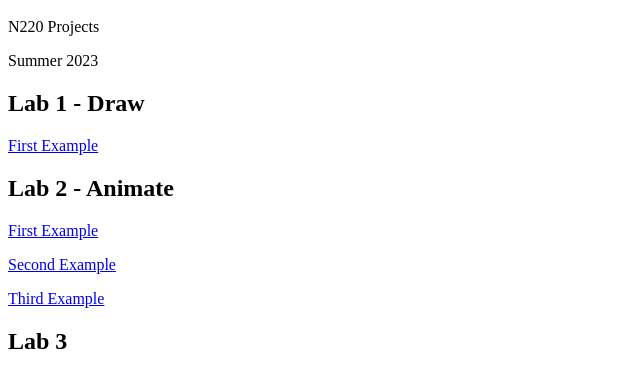
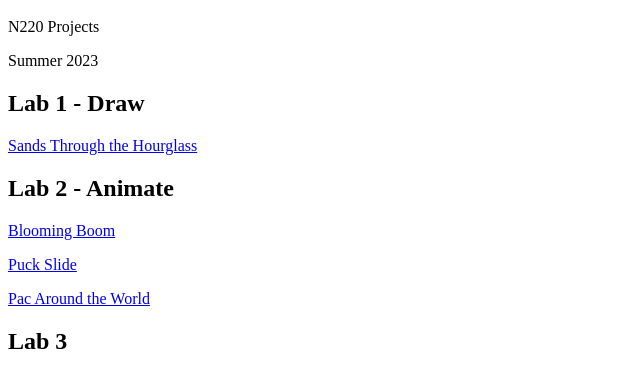
Before and after one commit to e-LisaGoodman/MEDIA-APPLICATION-DEV-2023-N220-, a plain HTML site: page index.html in a window 1280 px wide. Shown: the part 48-436 px from the top of the page, without its empty margins (0-640 px from the left). Drawn offline with Linux system fonts and the light colour scheme.

Commit message:
Renamed Examples

```diff
--- a/index.html
+++ b/index.html
@@ -6,12 +6,12 @@
         <p>Summer 2023</p>
 
         <h2>Lab 1 - Draw</h2>
-        <p><a href="Labs/01/index.html">First Example</a></p>
+        <p><a href="Labs/01/index.html">Sands Through the Hourglass</a></p>
 
         <h2>Lab 2 - Animate</h2>
-        <p><a href="Labs/02/index.html">First Example</a></p>
-        <p><a href="Labs/02-2/index.html">Second Example</a></p>
-        <p><a href="Labs/02-3/index.html">Third Example</a></p>
+        <p><a href="Labs/02/index.html">Blooming Boom</a></p>
+        <p><a href="Labs/02-2/index.html">Puck Slide</a></p>
+        <p><a href="Labs/02-3/index.html">Pac Around the World</a></p>
 
         <h2>Lab 3</h2>
 
```
